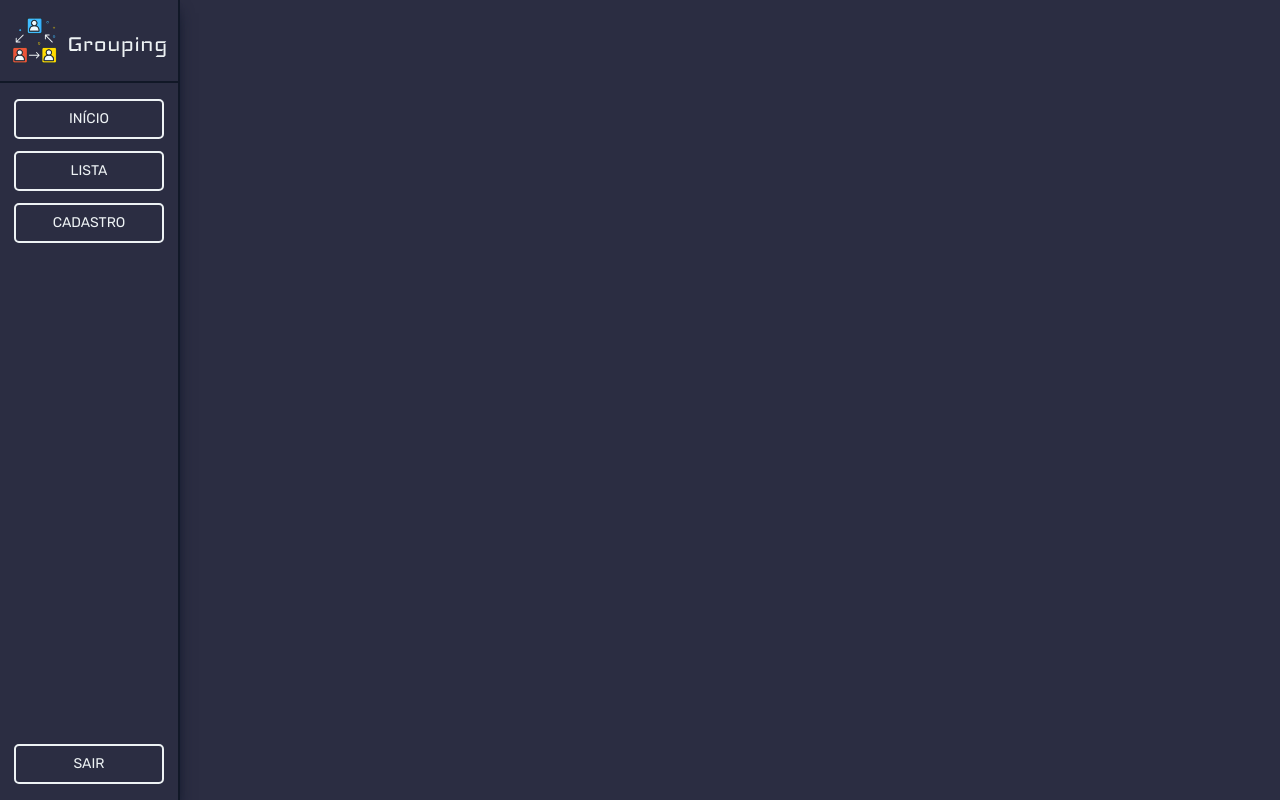
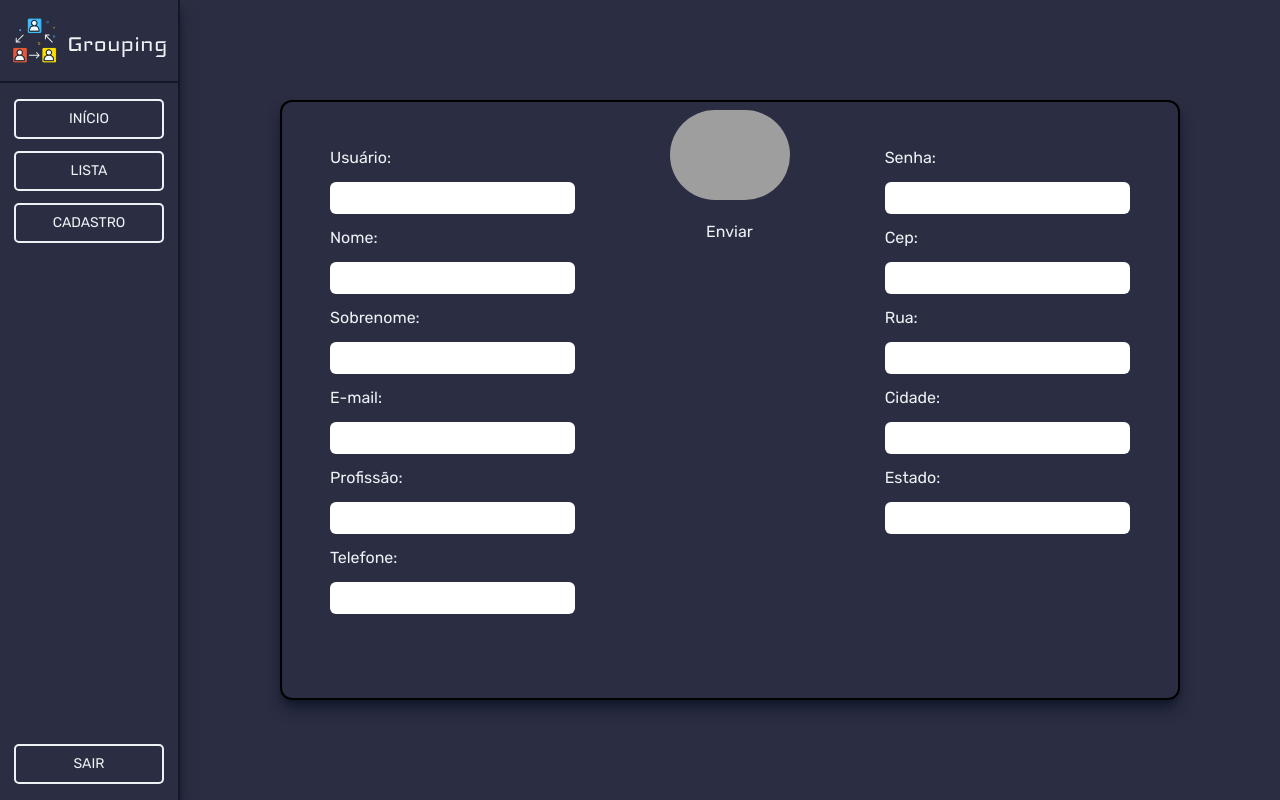
Before and after one commit to ieiradouglas/gping, a React (Vite) app: page /register in a window 1280 px wide. Built offline with nearby package versions, Linux system fonts and the light colour scheme; sample sign-in values are in the browser's storage; grey boxes are pictures that could not be loaded.

Commit message:
Adicionando pagina de cadastro

```diff
--- a/src/pages/Register/index.jsx
+++ b/src/pages/Register/index.jsx
@@ -1,10 +1,73 @@
+
+import { useEffect } from 'react';
+import { useNavigate } from 'react-router-dom';
+import {user} from '../../data'
 
 import Aside from '../../components/Aside'
 
 export default function Register(){
+
+  const logged = window.localStorage.getItem('logged');
+  const navigate = useNavigate();
+
+  useEffect(()=>{
+    if(!logged){
+      navigate('/')
+    }
+  },[])
+
   return(
     <Aside>
+      <div className="w-full h-full flex items-center justify-center">
+        <form className="flex items-center justify-center gap-8 p-12 w-full max-w-[900px] max-h-[900px] text-[#EDF2F4] border-2 border-solid border-[#000] rounded-xl shadow-lg shadow-slate-900">
+          <div className="flex flex-col flex-1 gap-4 h-[500px] w-full">
 
+            <label for="usuario">Usuário:</label>
+            <input type="text" name="usuario" id="usuario" className="text-black text-base p-1 rounded-md"/>
+
+            <label for="nome">Nome:</label>
+            <input type="text" name="nome" id="nome" className="text-black text-base p-1 rounded-md"/>
+
+            <label for="sobrenome">Sobrenome:</label>
+            <input type="text" name="sobrenome" id="sobrenome" className="text-black text-base p-1 rounded-md"/>
+
+            <label for="email">E-mail:</label>
+            <input type='email' name="email" id="email" className="text-black text-base p-1 rounded-md"/>
+
+            <label for="profissao">Profissão:</label>
+            <input type="text" name="profissao" id="profissao" className="text-black text-base p-1 rounded-md"/>
+
+            <label for="telefone">Telefone:</label>
+            <input type='tel' name="telefone" id="telefone" className="text-black text-base p-1 rounded-md"/>
+
+          </div>
+
+          <div className="flex flex-col flex-1 h-[500px] w-full gap-6 items-center self-start mt-[-40px]">
+            <img src={user.img} className="rounded-full max-h-[120px] max-w-[120px]"/>
+            <label for="file" className="w-12">Enviar</label>
+            <input type='file' className="hidden"/>
+          </div>
+
+          <div className="flex flex-col flex-1 gap-4 h-[500px] w-full ">
+
+            <label for="senha">Senha:</label>
+            <input type="password" name="senha" id="senha" className="text-black text-base p-1 rounded-md"/>
+
+            <label for="cep">Cep:</label>
+            <input type="text" name="cep" id="cep" className="text-black text-base p-1 rounded-md"/>
+
+            <label for="rua">Rua:</label>
+            <input type="text" name="rua" id="rua" className="text-black text-base p-1 rounded-md"/>
+
+            <label for="cidade">Cidade:</label>
+            <input type="text" name="cidade" id="cidade" className="text-black text-base p-1 rounded-md"/>
+
+            <label for="estado">Estado:</label>
+            <input type="text" name="estado" id="estado" className="text-black text-base p-1 rounded-md"/>
+
+          </div>
+        </form>
+      </div>
     </Aside>
   )
 }
```
